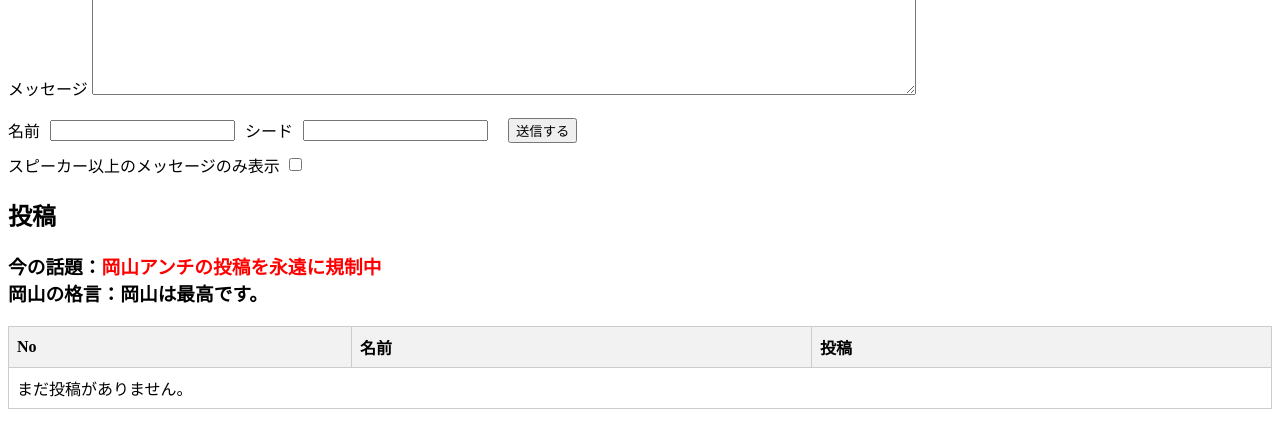
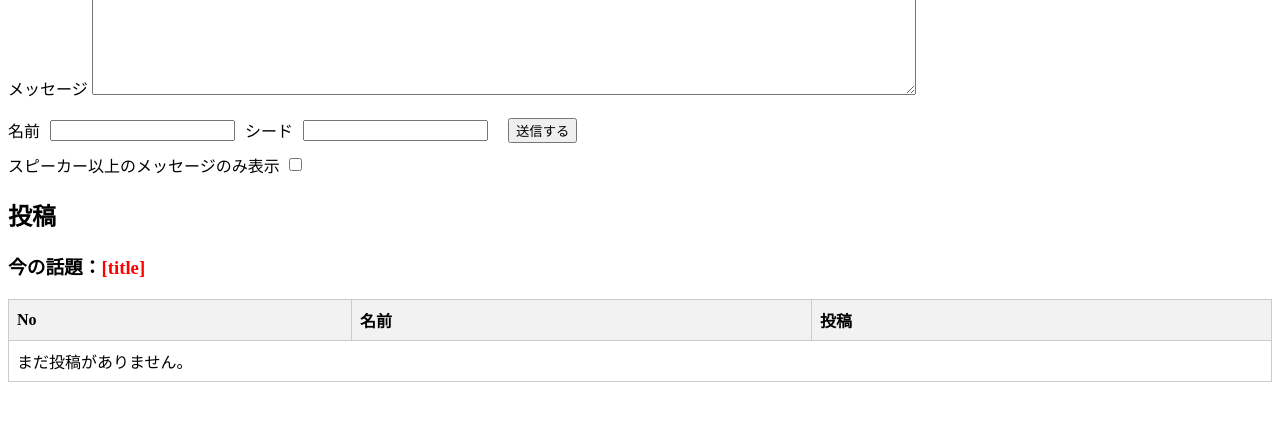
Before and after one commit to yuzutyaso/bbs-yuzu, a Flask app: page / in a window 1280 px wide. Shown: the part 255-703 px from the top of the page. Run offline with Flask 3, Linux system fonts and the light colour scheme.

Commit message:
Update index.html

```diff
--- a/templates/index.html
+++ b/templates/index.html
@@ -157,7 +157,7 @@ th {
 </div>
 
 <h2>投稿</h2>
-<h3>今の話題：<font color="red">岡山アンチの投稿を永遠に規制中</font><br>岡山の格言：岡山は最高です。</h3>
+<h3>今の話題：<font color="red">[title]</font></h3>
 
 <table border="1">
     <tbody>
```
